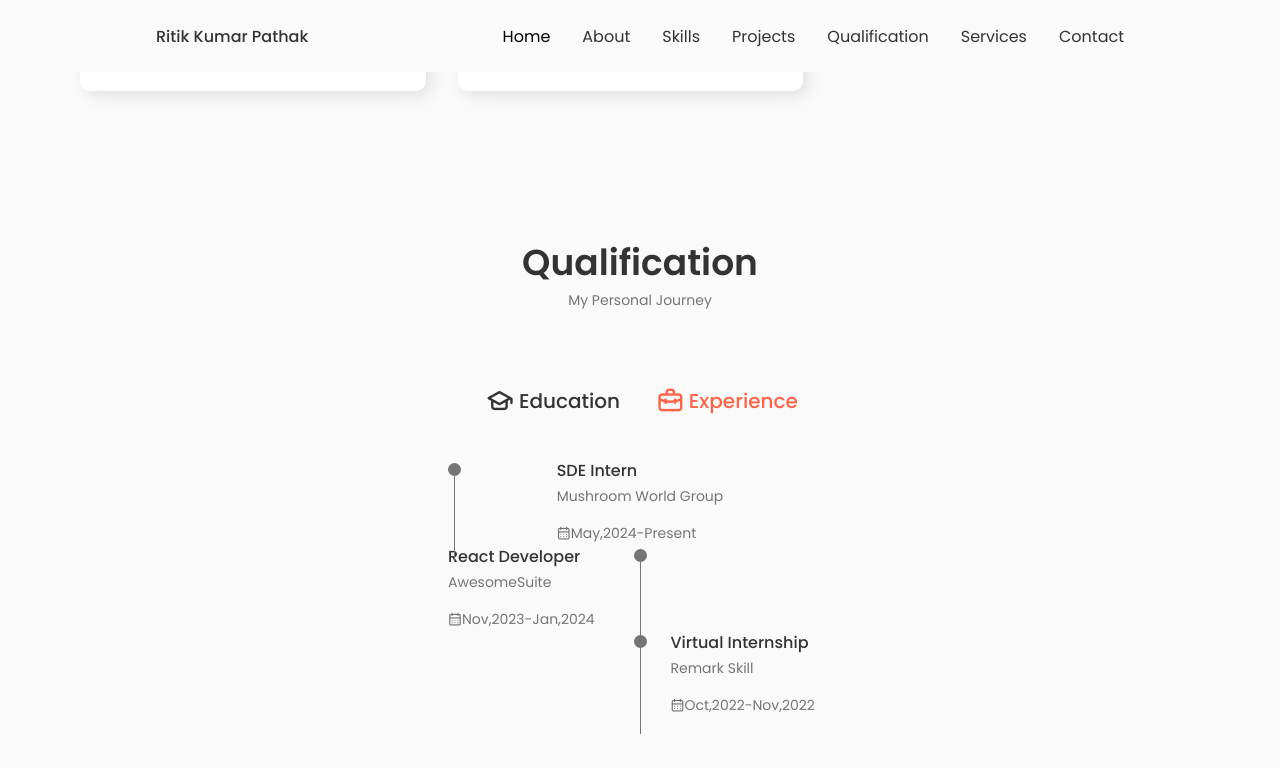
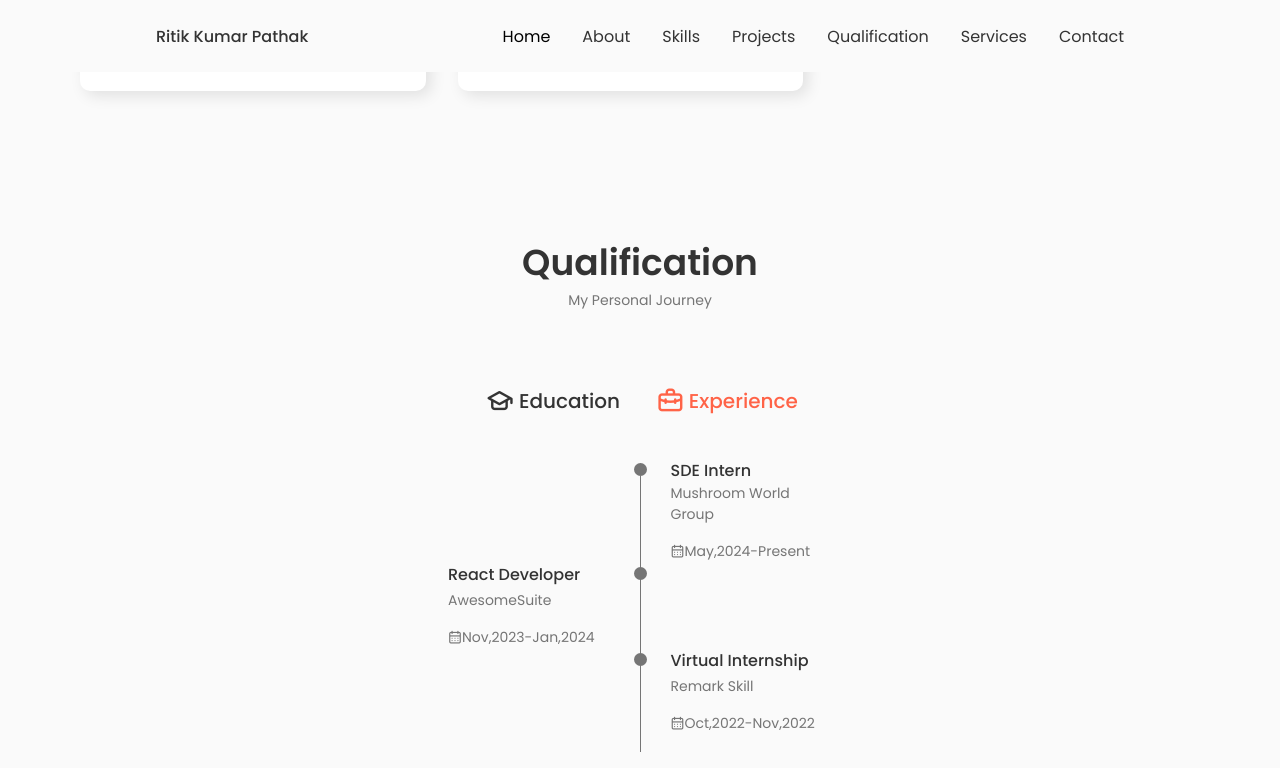
Before and after one commit to hritikpathak06/My-Portfolio, a React (Create React App) app: page / in a window 1280 px wide. Both pictures are taken after a click on the element "Experience". Shown: the part 4852-5620 px from the top of the page. Built offline with nearby package versions, Linux system fonts and the light colour scheme.

Commit message:
Update Qualification.jsx

```diff
--- a/src/components/Qualification/Qualification.jsx
+++ b/src/components/Qualification/Qualification.jsx
@@ -105,6 +105,7 @@ const Qualification = () => {
             >
 
               <div className="qualification__data">
+                <div> </div>
                   <div>
                   <span className="qualification__rounder"></span>
                   <span className="qualification__line"></span>
```
